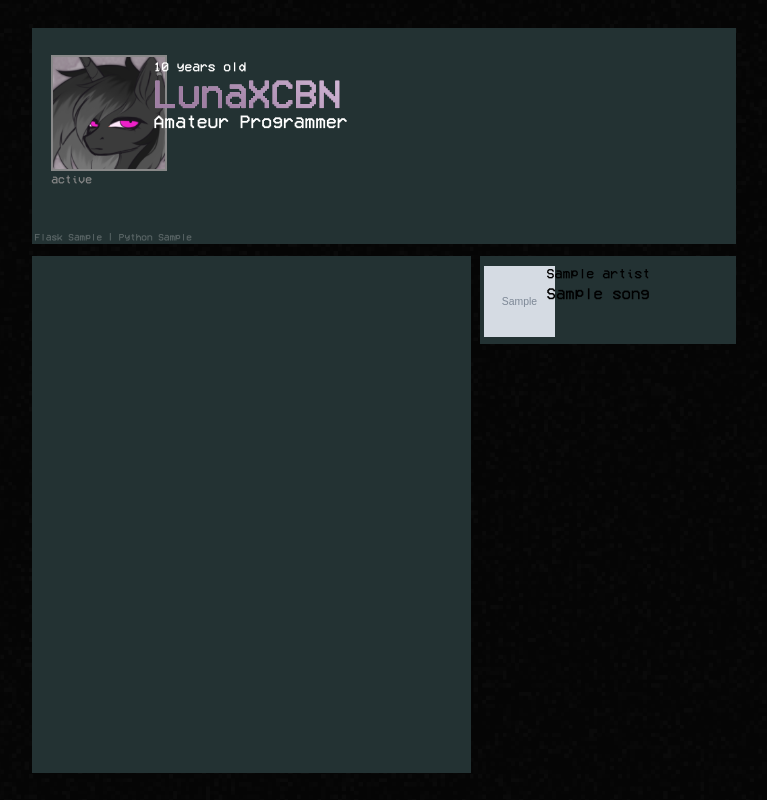
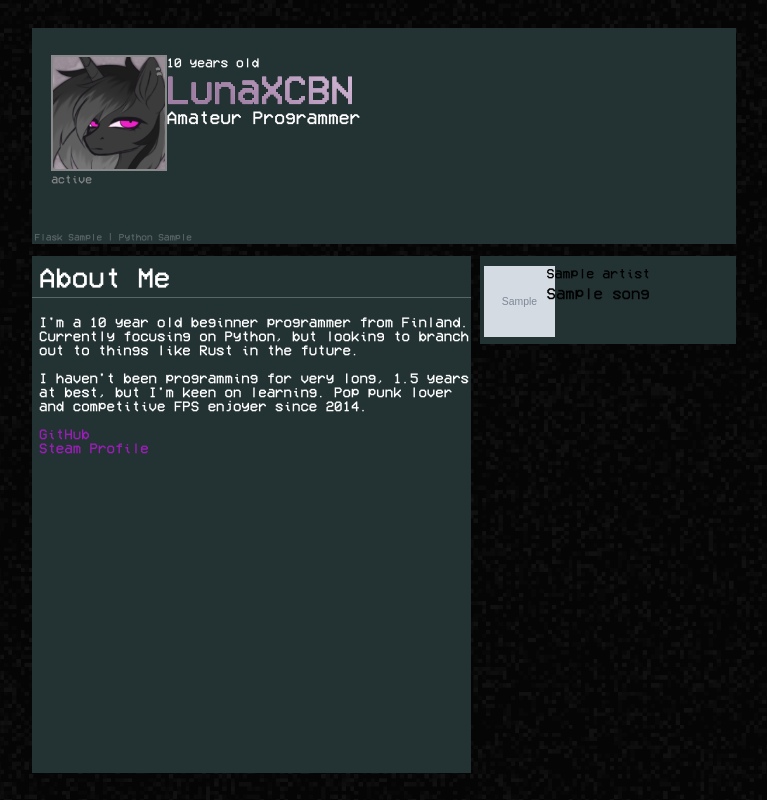
Before and after one commit to LunaXCBN/personal-site, a Flask app: template src/templates/index.html in a window 1280 px wide. Shown: the whole page, without its empty margins (256-1023 px from the left). Run offline with Flask 3, Linux system fonts and the light colour scheme; the template is opened without the code that fills it: most values are stand-ins (such as "Sample title", 1, 10 or a date in 2020); grey boxes marked "Sample" are stand-in pictures.

Commit message:
a lot of progress on the site

```diff
--- a/src/main.py
+++ b/src/main.py
@@ -43,6 +43,9 @@ def index():
             currently_playing = json_data["response"]["players"][0]["gameextrainfo"]
         except KeyError:
             currently_playing = "None"
+
+        status = 0
+        status_color = 0
 
         # Dictionaries for different personastate codes.
         status_dict = {0: "Offline",
@@ -103,6 +106,7 @@ def index():
                            song=song,
                            cover=cover)
 
+
 # Start the website
 if __name__ == "__main__":
     app.run(debug=True)
--- a/src/static/css/main.css
+++ b/src/static/css/main.css
@@ -22,6 +22,14 @@ body, html {
   margin: 0;
   font-family: var(--PrimaryFont);
 }
+a {
+  text-decoration: none;
+  color: #991FB6
+}
+a:hover {
+  text-decoration: none;
+  color: #C654E2
+}
 
 .bg-image {
   position: fixed;
@@ -34,7 +42,7 @@ body, html {
   width: 100%;
   height: 100%;
   margin: -5px -10px -10px -5px;
-  opacity: 2%;
+  opacity: 5%;
 }
 
 .content {
@@ -94,15 +102,33 @@ body, html {
   top: 32vh;
   left: 22.5vw;
 }
+.aboutme-text.header {
+  font-size: 3.5vh;
+  font-family: var(--PrimaryFont);
+  color: #FFF;
+
+  position: absolute;
+  top: 7px;
+  left: 7px;
+}
+.aboutme-text.contents {
+  font-size: 1.8vh;
+  font-family: var(--PrimaryFont);
+  color: #FFF;
+
+  position: absolute;
+  top: 45px;
+  left: 7px;
+}
 
 .container.profile {
   display: flex;
   flex-flow: column wrap;
   justify-content: flex-start;
 
-  position: absolute;
-  left: 9.5vw;
-  top: 4vh;
+  position: fixed;
+  left: 33vw;
+  top: 7vh;
 }
 #age {
   order: 0;
@@ -161,3 +187,10 @@ body, html {
   top: 1.4vh;
   left: 5.2vw;
 }
+
+.line {
+  height: 1px;
+  background-color: #FFF;
+
+  position: absolute;
+}
--- a/src/templates/index.html
+++ b/src/templates/index.html
@@ -13,7 +13,7 @@
 
         <div class="content">
             <div id="profile">
-                <a href="https://github.com/LunaXCBN/lunaXCBN.github.io" target="_blank" style="color:#FFF"><span id="flask-py-version">Flask {{ flask_version }} | Python {{ python_version }}</span></a>
+                <a href="https://github.com/LunaXCBN/lunaXCBN.github.io" target="_blank" rel="noopener noreferrer" style="color:#FFF"><span id="flask-py-version">Flask {{ flask_version }} | Python {{ python_version }}</span></a>
                 <a href="https://steamcommunity.com/profiles/76561198148554560/" target="_blank"><div id="pfp" style="border: 2.5px solid {{ status_color }}"></div></a>
                 <span id="status" style="color: {{ status_color }}">{{ status }}</span>
                 <div class="container profile">
@@ -23,7 +23,18 @@
                 </div>
             </div>
             <div id="aboutme">
-
+                <div class="aboutme-text header">About Me</div>
+                <div class="line" style="width:100%;top:8%;opacity:25%"></div>
+                <p class="aboutme-text contents">
+                I'm a {{ bday }} year old beginner programmer from Finland. Currently focusing on Python, but looking to branch out to things like Rust in the future.
+                <br>
+                <br>
+                I haven't been programming for very long, 1.5 years at best, but I'm keen on learning. Pop punk lover and competitive FPS enjoyer since 2014.
+                <br>
+                <br>
+                <a href="https://github.com/LunaXCBN/" target="_blank" rel="noopener noreferrer">GitHub</a><br>
+                <a href="https://steamcommunity.com/id/LunaXCBN/" target="_blank" rel="noopener noreferrer">Steam Profile</a>
+                </p>
             </div>
             <div id="lastfm">
                 <img id="cover" src="{{ cover }}">
```
